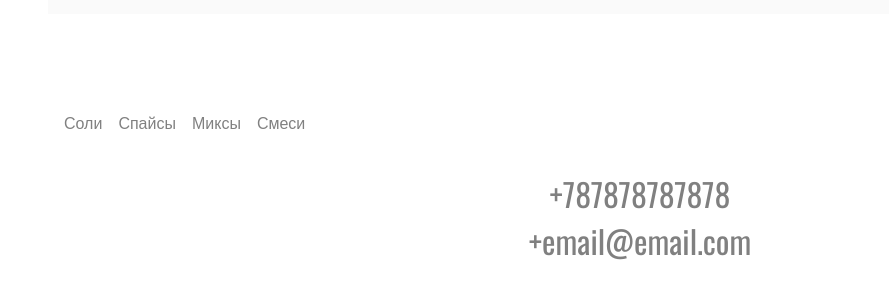
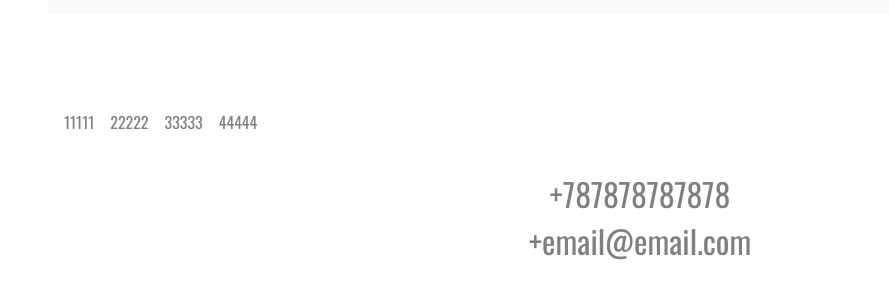
Before and after one commit to alexdcrv/alexdcrv.github.io, a plain HTML site: page index.html in a window 1280 px wide. Shown: the part 4493-4791 px from the top of the page, 0-889 px from the left. Drawn offline with nearby package versions, Linux system fonts and the light colour scheme; a web font is replaced by a local one.

Commit message:
Update index.html

```diff
--- a/index.html
+++ b/index.html
@@ -132,10 +132,10 @@
     <div class="box">
       <div class="box_menu">
         <ul>
-	        <li><a href="#">Соли</a></li>
-	        <li><a href="#">Спайсы</a></li>
-	        <li><a href="#">Миксы</a></li>
-	        <li><a href="#">Смеси</a></li>
+	        <li><a href="#">11111</a></li>
+	        <li><a href="#">22222</a></li>
+	        <li><a href="#">33333</a></li>
+	        <li><a href="#">44444</a></li>
         </ul>
       </div>
       <div class="box_menu2">
```
